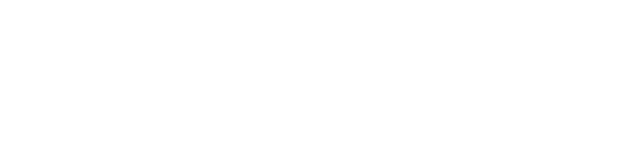
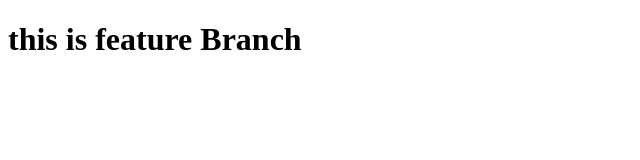
Before and after one commit to jkadivar/repolocal, a plain HTML site: page index.html in a window 1280 px wide. Shown: the whole page, without its empty margins (0-640 px from the left). Drawn offline with Linux system fonts and the light colour scheme.

Commit message:
add feature

```diff
--- a/index.html
+++ b/index.html
@@ -6,6 +6,6 @@
     <title>Local Repo</title>
 </head>
 <body>
-
+    <h1>this is feature Branch</h1>
 </body>
 </html>
```
